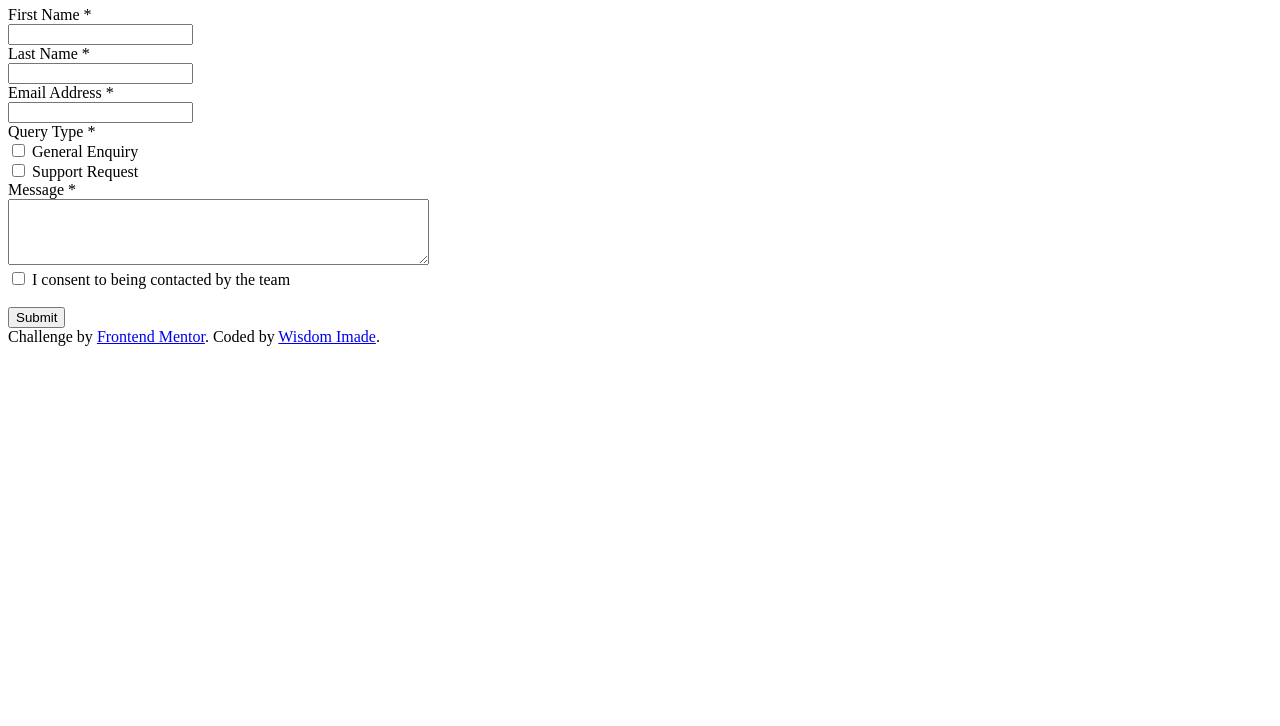
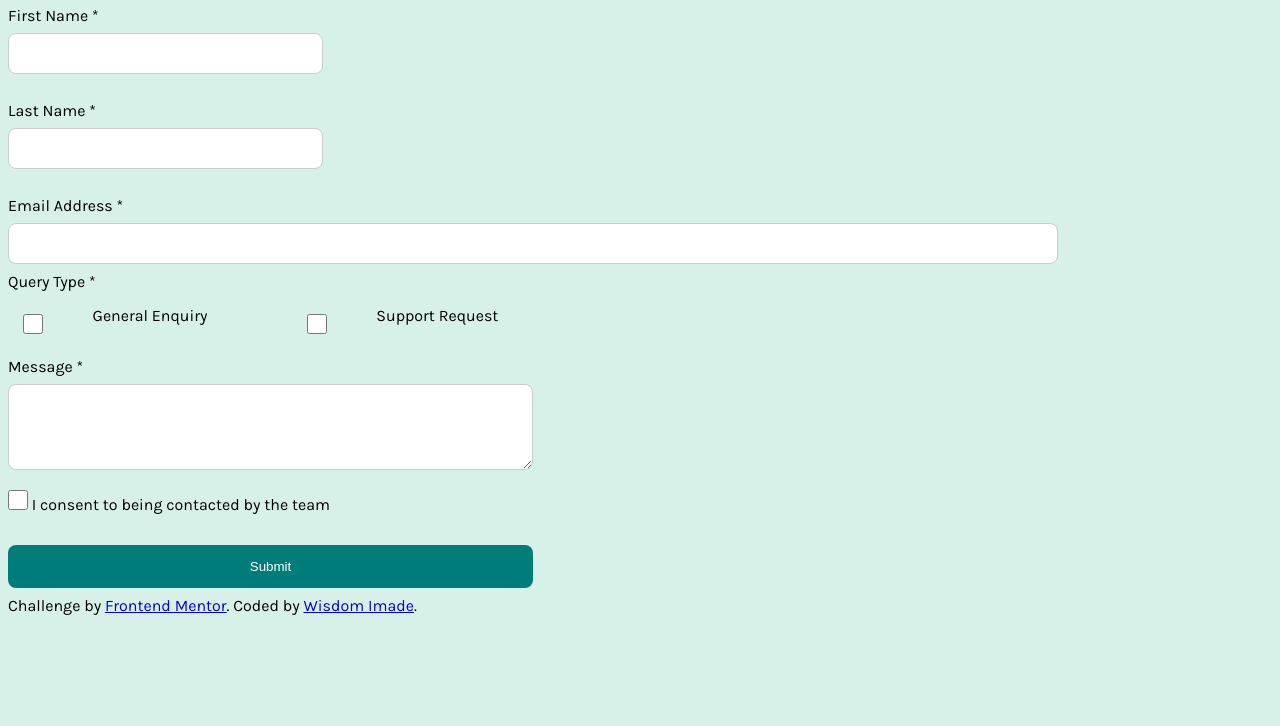
Before and after one commit to W631IJ/ContactForm, a plain HTML site: page contact-form-main/index.html in a window 1280 px wide. Shown: the part 74-800 px from the top of the page. Drawn offline with Linux system fonts and the light colour scheme.

Commit message:
feat: Improve contact form layout and styling
The contact form layout and styling have been improved by adding CSS classes to the input fields and checkboxes. This will enhance the user experience and make the form more visually appealing.

```diff
--- a/contact-form-main/index.html
+++ b/contact-form-main/index.html
@@ -5,27 +5,34 @@
   <meta name="viewport" content="width=device-width, initial-scale=1.0"> <!-- displays site properly based on user's device -->
 
   <link rel="icon" type="image/png" sizes="32x32" href="./assets/images/favicon-32x32.png">
+  <link rel="stylesheet" href="/style.css">
 
   <title>Frontend Mentor | Contact form</title>
 </head>
 <body>
   <div class="container">
     <h1>Contact Us</h1>
+    <div class="nameSurname">
       <!-- Name -->
       <label for="fname">First Name *</label><br>
-    <input type="text" id="fname" name="fname" required><br>
+      <input class="text-input" type="text" id="fname" name="fname" required><br>
       <!-- Lastname -->
       <label for="lname">Last Name *</label><br>
-    <input type="text" id="lname" name="lname" required><br>
+      <input class="text-input" type="text" id="lname" name="lname" required><br>
+    </div>
+
     <!-- Email -->
     <label for="email">Email Address *</label><br>
     <input type="email" id="email" name="email" required><br>
+    <label for="query">Query Type *</label><br>
+    <div class="check-boxes">
        <!-- Query Type -->
-    <label for="query">Query Type *</label><br>
       <input type="checkbox" id="consent" name="consent" required>
         <label for="consent">General Enquiry</label><br>
       <input type="checkbox" id="consent" name="consent" required>
         <label for="consent">Support Request</label><br>
+    </div>
+
     <!-- Message -->
     <label for="message">Message *</label><br>
     <textarea id="message" name="message" rows="4" cols="50"></textarea><br>
--- /dev/null
+++ b/script.js
@@ -0,0 +1,4 @@
+//* Crear una función que cuando el usaurio le de al botón, le salga el mensaje "Hola Mundo" en un alert
+function submit() {
+    alert("Hola Mundo");
+}
--- /dev/null
+++ b/style.css
@@ -0,0 +1,89 @@
+/* *-------------------------- Fonts --------------------------* */
+@font-face {
+    font-family: 'Karla';
+    src: url(/contact-form-main/assets/fonts/Karla-VariableFont_wght.ttf);
+}
+
+
+body{
+    font-family: Karla;
+    background-color:#d7f1e8;
+    max-width: 1050px;
+    max-height: 980px;
+}
+
+h1{
+    color: #024d4b;
+}
+
+form{
+    background-color: white;
+    border-radius: 15px;
+    padding: 25px;
+    width: 850px;
+    height: 675px;
+}
+
+input.text-input[type="text"]{
+    display: flex;
+    justify-content: space-between;
+}
+
+input[type="text"]{
+    width: 30%;
+    padding: 12px 20px;
+    margin: 8px 0;
+    display: inline-block;
+    border: 1px solid #ccc;
+    border-radius: 8px;
+    box-sizing: border-box;
+}
+
+input[type="email"]{
+    width: 100%;
+    padding: 12px 20px;
+    margin: 8px 0;
+    display: inline-block;
+    border: 1px solid #ccc;
+    border-radius: 8px;
+    box-sizing: border-box;
+}
+
+textarea{
+    width: 50%;
+    padding: 12px 20px;
+    margin: 8px 0;
+    display: inline-block;
+    border: 1px solid #ccc;
+    border-radius: 8px;
+    box-sizing: border-box;
+}
+
+input[type="submit"]{
+    width: 50%;
+    background-color: #007d7b;
+    color: white;
+    padding: 14px 20px;
+    margin: 8px 0;
+    border: none;
+    border-radius: 8px;
+    cursor: pointer;
+}
+.check-boxes{
+    display: flex;
+    justify-content: space-between;
+    width: 50%;
+    padding: 15px;
+}
+input[type="checkbox"]{
+    width: 20px;
+    height: 20px;
+    margin: 8px 0;
+    display: inline-block;
+    border: 1px solid black;
+    border-radius: 8px;
+    box-sizing: border-box;
+}
+label[for="consent"]{
+
+}
```
Also changed, not shown: main.html (added, +39 -0 lines). Lines whose indentation alone changed are shown as unchanged.
